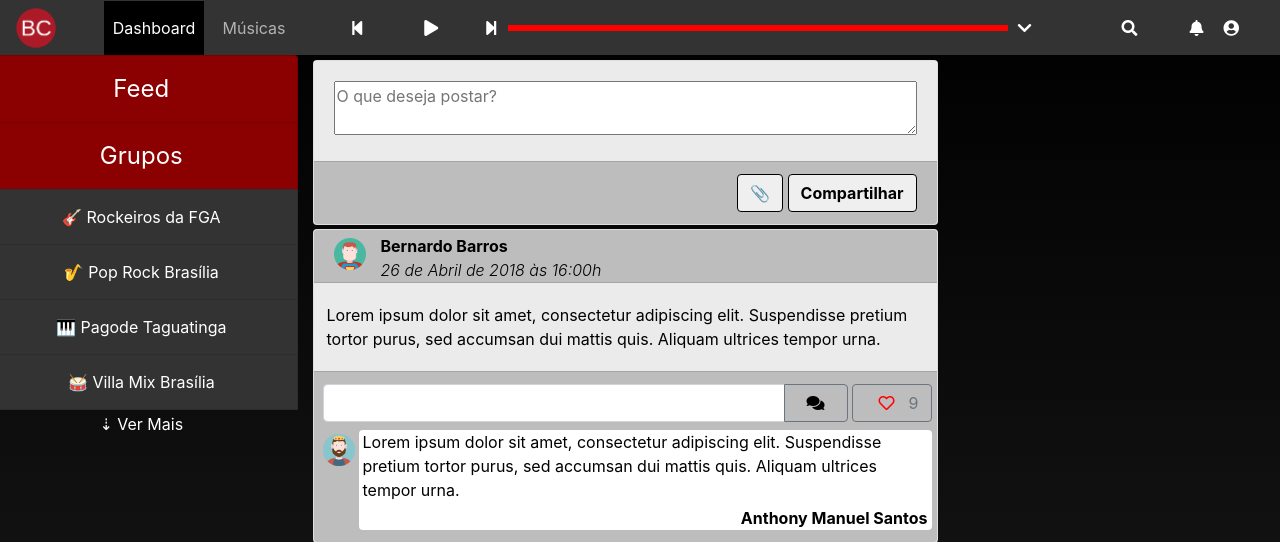
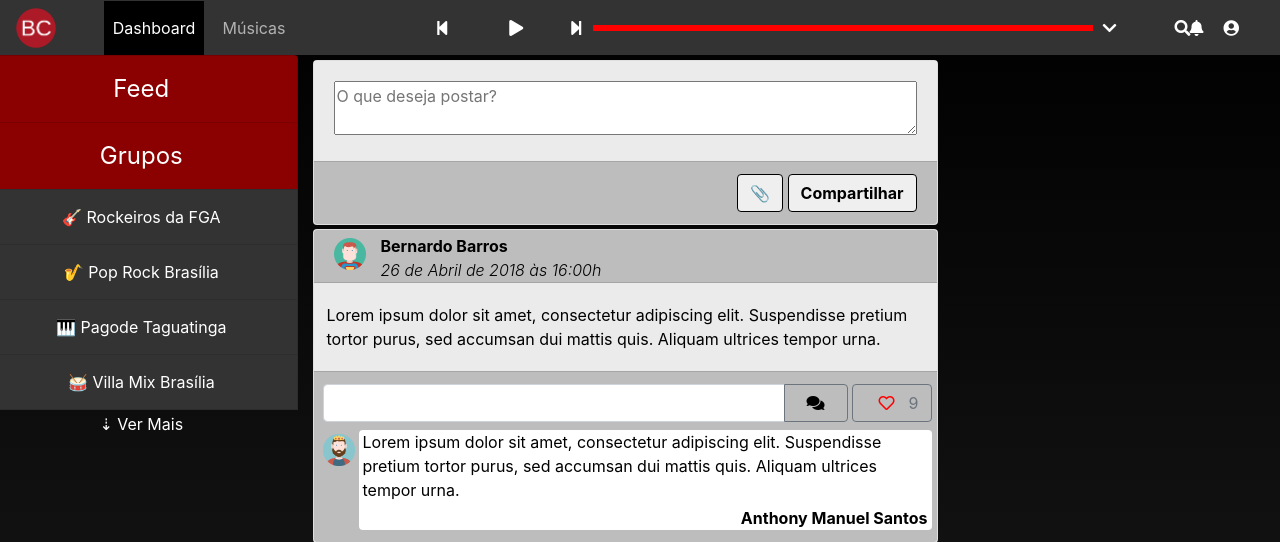
Before and after one commit to guilherme1guy/IHC20182, a Django app: page /dashboard/ in a window 1280 px wide. Shown: the top 542 px of the page. Run offline with Django 3.2, Linux system fonts and the light colour scheme; grey boxes labelled with a size stand in for pictures from a placeholder-image service; some libraries are stand-ins or nearby versions.

Commit message:
Correcting search button

```diff
--- a/core/static/core/css/core.css
+++ b/core/static/core/css/core.css
@@ -218,3 +218,7 @@ overflow: hidden;
 .notification-item {
   min-height: 50px;
 }
+
+.search {
+  width: 15px !important;
+}
--- a/core/templates/core/base.html
+++ b/core/templates/core/base.html
@@ -79,7 +79,7 @@
 
       <i class=" fas fa-chevron-down mr-5"></i>
 
-      <a href="{% url 'search:first_page_search' %}"><i class="fas fa-search"></i></a>
+      <a class="search" href="{% url 'search:first_page_search' %}"><i class="fas fa-search"></i></a>
 
       <ul class="nav navbar-nav navbar-right">
         <li class="dropdown">
```
